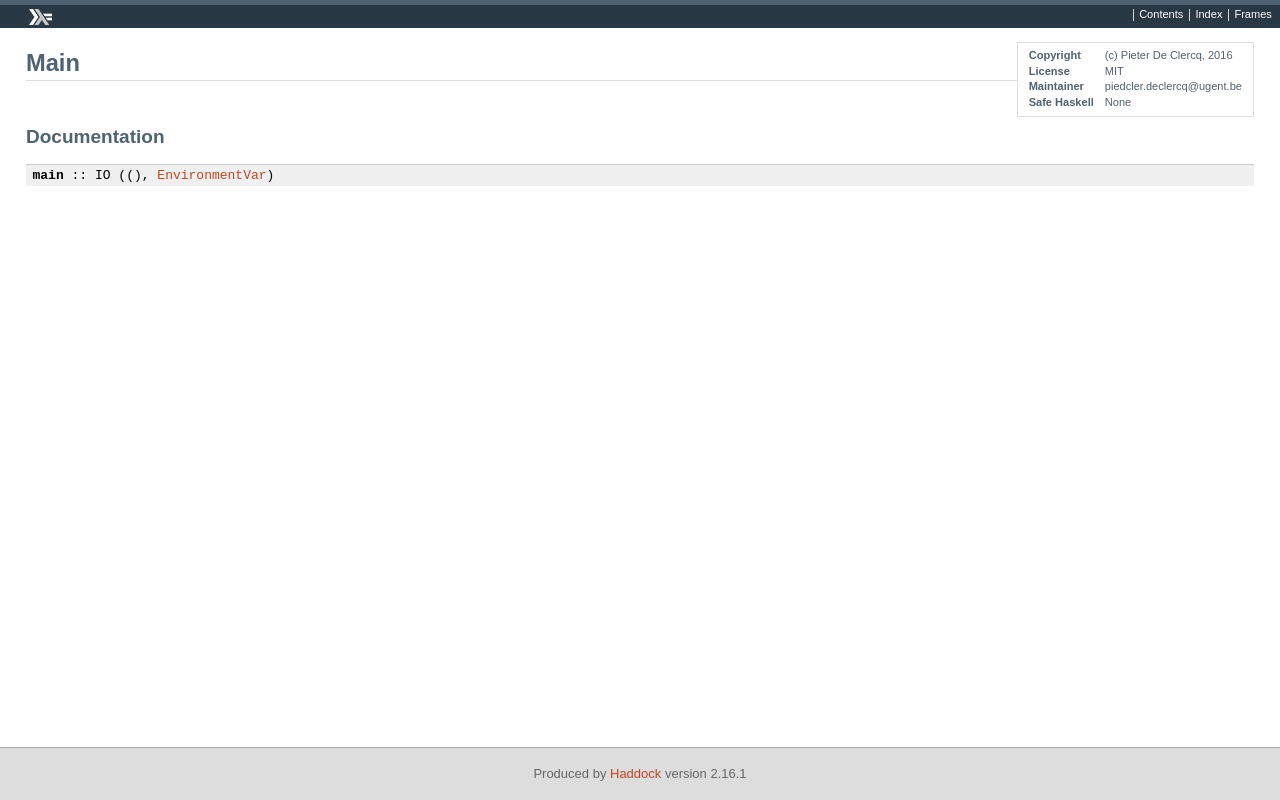
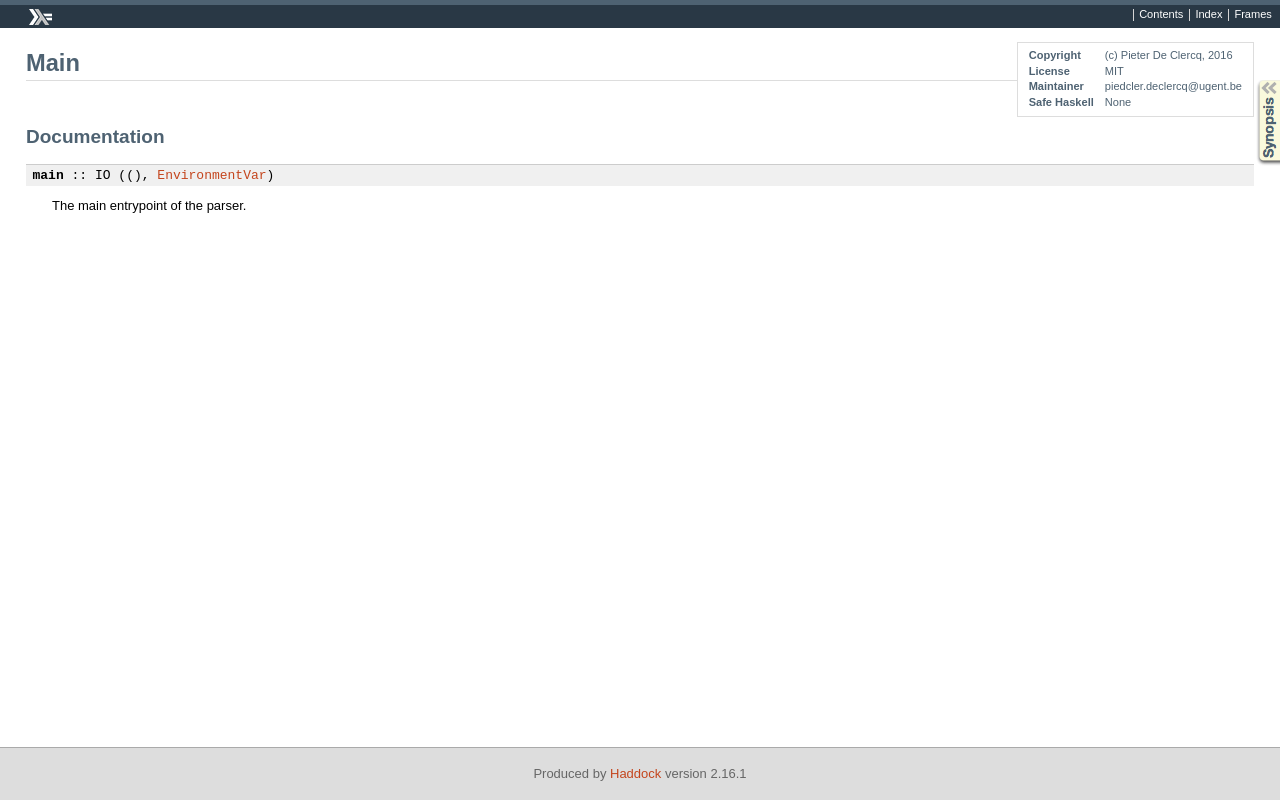
Before and after one commit to thepieterdc/m3nu, a plain HTML site: page docs/Main.html in a window 1280 px wide. Drawn offline with Linux system fonts and the light colour scheme.

Commit message:
Main done

```diff
--- a/docs/Main.html
+++ b/docs/Main.html
@@ -1,4 +1,4 @@
 <!DOCTYPE html PUBLIC "-//W3C//DTD XHTML 1.0 Transitional//EN" "http://www.w3.org/TR/xhtml1/DTD/xhtml1-transitional.dtd"><html xmlns="http://www.w3.org/1999/xhtml"><head><meta http-equiv="Content-Type" content="text/html; charset=UTF-8" /><title>Main</title><link href="ocean.css" rel="stylesheet" type="text/css" title="Ocean" /><script src="haddock-util.js" type="text/javascript"></script><script type="text/javascript">//<![CDATA[
 window.onload = function () {pageLoad();setSynopsis("mini_Main.html");};
 //]]>
-</script></head><body><div id="package-header"><ul class="links" id="page-menu"><li><a href="index.html">Contents</a></li><li><a href="doc-index.html">Index</a></li></ul><p class="caption empty">&nbsp;</p></div><div id="content"><div id="module-header"><table class="info"><tr><th>Copyright</th><td>(c) Pieter De Clercq, 2016</td></tr><tr><th>License</th><td>MIT</td></tr><tr><th>Maintainer</th><td>piedcler.declercq@ugent.be</td></tr><tr><th>Safe Haskell</th><td>None</td></tr></table><p class="caption">Main</p></div><div id="description"><p class="caption">Description</p><div class="doc empty">&nbsp;</div></div><div id="interface"><h1>Documentation</h1><div class="top"><p class="src"><a name="v:main" class="def">main</a> :: IO ((), <a href="Types.html#t:EnvironmentVar">EnvironmentVar</a>)</p></div></div></div><div id="footer"><p>Produced by <a href="http://www.haskell.org/haddock/">Haddock</a> version 2.16.1</p></div></body></html>
+</script></head><body><div id="package-header"><ul class="links" id="page-menu"><li><a href="index.html">Contents</a></li><li><a href="doc-index.html">Index</a></li></ul><p class="caption empty">&nbsp;</p></div><div id="content"><div id="module-header"><table class="info"><tr><th>Copyright</th><td>(c) Pieter De Clercq, 2016</td></tr><tr><th>License</th><td>MIT</td></tr><tr><th>Maintainer</th><td>piedcler.declercq@ugent.be</td></tr><tr><th>Safe Haskell</th><td>None</td></tr></table><p class="caption">Main</p></div><div id="description"><p class="caption">Description</p><div class="doc empty">&nbsp;</div></div><div id="synopsis"><p id="control.syn" class="caption expander" onclick="toggleSection('syn')">Synopsis</p><ul id="section.syn" class="hide" onclick="toggleSection('syn')"><li class="src short"><a href="#v:main">main</a> :: IO ((), <a href="Types.html#t:EnvironmentVar">EnvironmentVar</a>)</li></ul></div><div id="interface"><h1>Documentation</h1><div class="top"><p class="src"><a name="v:main" class="def">main</a> :: IO ((), <a href="Types.html#t:EnvironmentVar">EnvironmentVar</a>)</p><div class="doc"><p>The main entrypoint of the parser.</p></div></div></div></div><div id="footer"><p>Produced by <a href="http://www.haskell.org/haddock/">Haddock</a> version 2.16.1</p></div></body></html>
```
Also changed, not shown: docs/Evaluator.html (+1 -1 lines), 1 other file.
